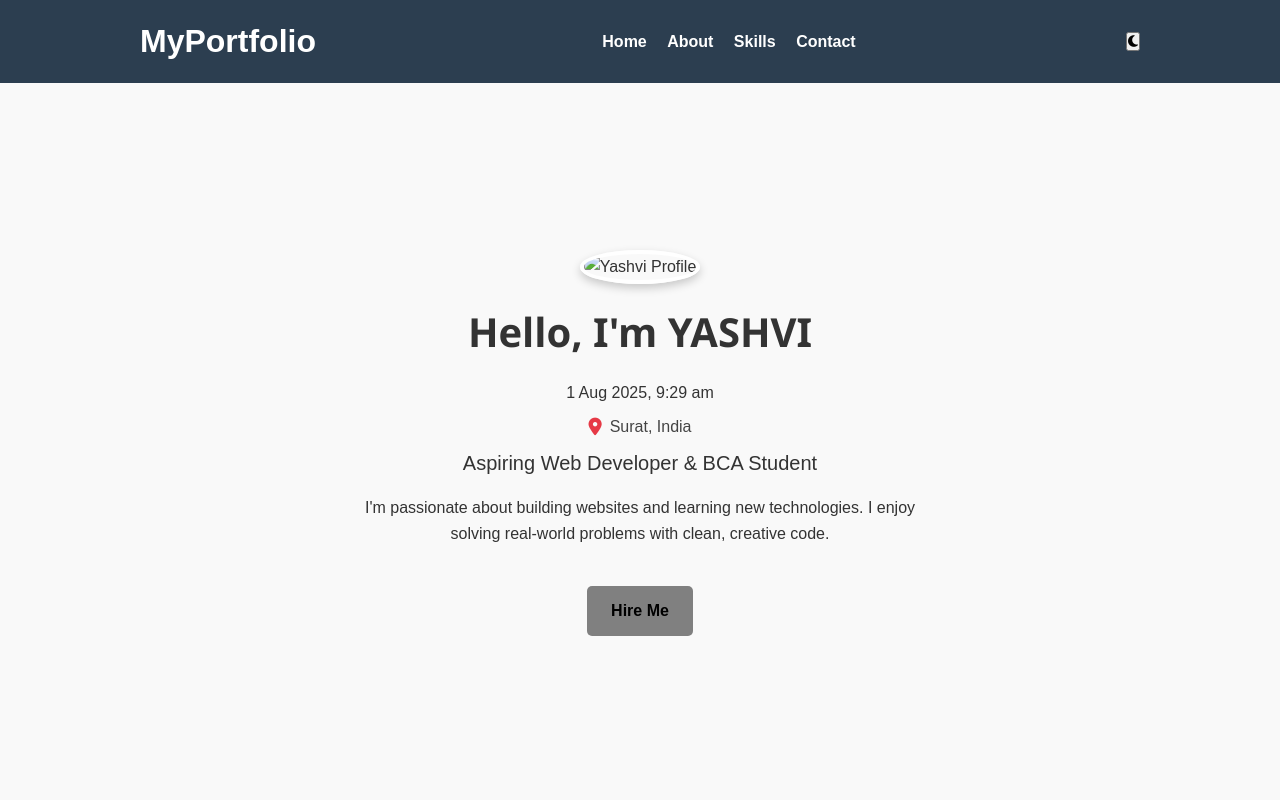
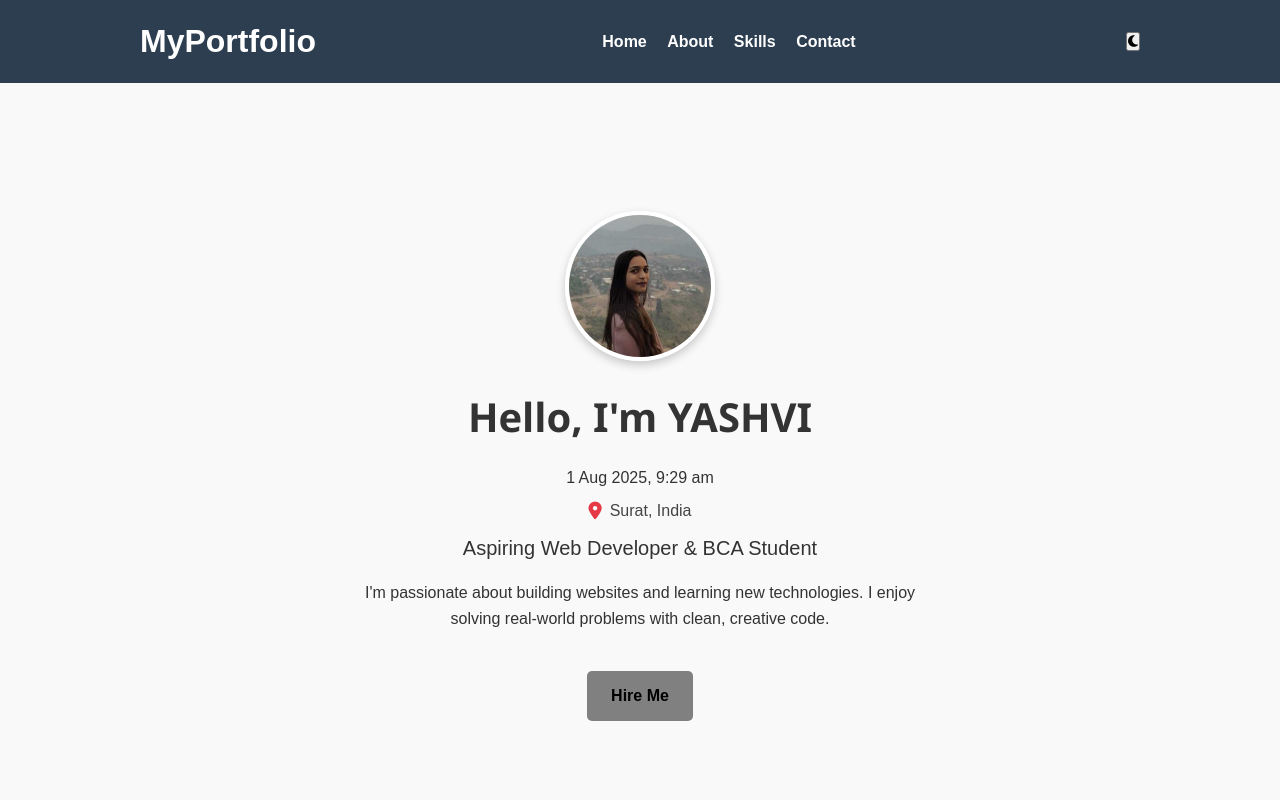
Before and after one commit to yashvi-tech/portfolio.github.in, a plain HTML site: page index.html in a window 1280 px wide. Shown: the top 800 px of the page. Drawn offline with Linux system fonts and the light colour scheme.

Commit message:
change image path

```diff
--- a/index.html
+++ b/index.html
@@ -38,7 +38,7 @@
 
     <div class="container">
 
-        <img src="D:\portfolio\background.jpg" alt="Yashvi Profile" class="profile-img">
+        <img src="./background.jpg" alt="Yashvi Profile" class="profile-img">
       <h2>Hello, I'm YASHVI</h2>
       <p id="datetime" class="datetime"></p>
       <p class="location"><i class="fas fa-map-marker-alt"></i> Surat, India</p>
```
